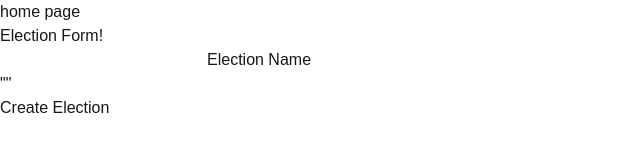
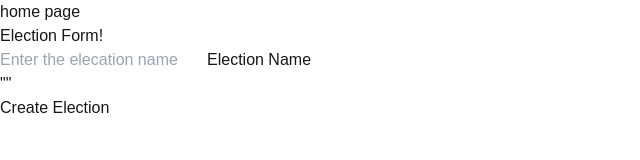
Before and after one commit to Odin-Taif/election-app-nextjs, a Next.js app: page / in a window 1280 px wide. Shown: the top 160 px of the page, without its empty margins (0-640 px from the left). Built offline with nearby package versions, Linux system fonts and the light colour scheme; no server answers.

Commit message:
creating an election in db is working

```diff
--- a/src/features/election-managment/action.ts
+++ b/src/features/election-managment/action.ts
@@ -1,4 +1,5 @@
 "use server";
+import { electionFeatureInstance } from "./feature";
 import { CREATE_ELECTION_ERORRS, INITIALSTATE_ELECTION_FORM } from "./types";
 
 export async function createElectionAction(
@@ -10,6 +11,8 @@ export async function createElectionAction(
       "will talk to the singletone instance of the election managment feature"
     );
     console.log(payload);
+
+    electionFeatureInstance.service.createElectionService(payload);
   } catch (errors: unknown) {
     console.error("create Election Errors:", errors);
     return {
--- a/src/features/election-managment/feature.ts
+++ b/src/features/election-managment/feature.ts
@@ -9,4 +9,4 @@ function craeteFeature() {
   };
 }
 
-export const userFeatureInstance = craeteFeature();
+export const electionFeatureInstance = craeteFeature();
--- a/src/features/election-managment/ui/election-form.tsx
+++ b/src/features/election-managment/ui/election-form.tsx
@@ -33,8 +33,8 @@ export function ElectionForm() {
               id="name"
               label="Election Name"
               register={register("name")}
-              placeholder={""}
-              type={"Enter the elecation name"}
+              placeholder={"Enter the elecation name"}
+              type={"name"}
               disabled={false}
             />
             <span aria-live="polite" className="text-red-700 p-5">
```
